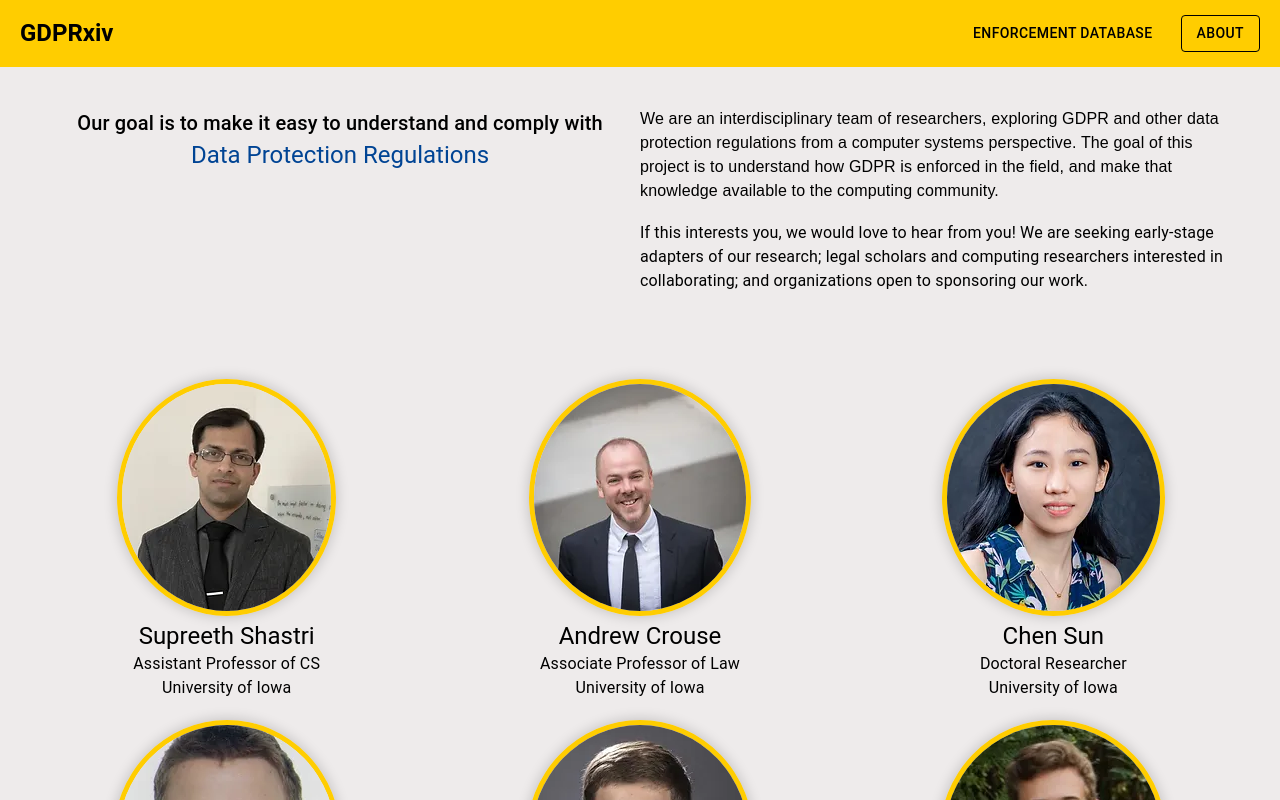
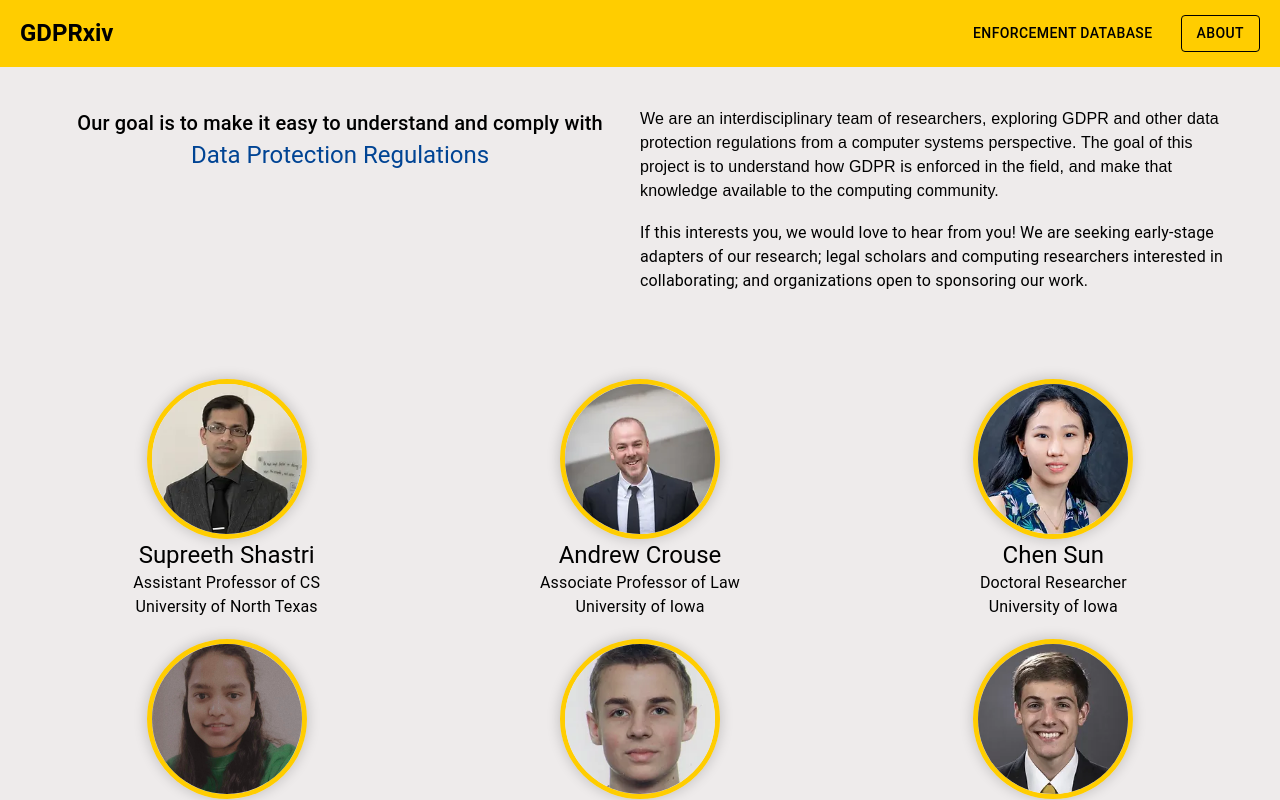
Before and after one commit to lawfulcomputing/GDPRxiv_Website, a React (Create React App) app: page /about in a window 1280 px wide. Shown: the top 800 px of the page. Built offline with nearby package versions, Linux system fonts and the light colour scheme.

Commit message:
Researcher.js file

```diff
--- a/src/modules/About/components/Researcher.js
+++ b/src/modules/About/components/Researcher.js
@@ -15,9 +15,13 @@
             src={photo}
             alt={`head shot of ${name} `}
             style={{
+              width: "150px",
+              height: "150px",
+              objectFit: "cover",
+              borderRadius: "50%",
               border: "5px solid #FFCD00",
-              borderRadius: "100%",
-              boxShadow: "0.00px 0.00px 14px 0px rgba(0,0,0,0.2)",
+              boxShadow: "0 0 14px rgba(0,0,0,0.2)",
+              display: "block",
             }}
           />
         </Grid>
--- a/src/modules/About/components/Researchers.js
+++ b/src/modules/About/components/Researchers.js
@@ -6,19 +6,23 @@
 import danielImg from '../assets/Daniel.webp'
 import evanImg from '../assets/evan-jacobs.webp'
 import dylanImg from '../assets/dylan-fair.webp'
+import venyaImg from '../assets/venya.webp'
 
 const Researchers = () => {
     return (
         <>
             <Grid container direction='row' justifyContent='space-evenly'>
                 <Grid item xs={12} md={4} >
-                    <Researcher photo={supreethImg} name={"Supreeth Shastri"} position={"Assistant Professor of CS"} school={"University of Iowa"}/>
+                    <Researcher photo={supreethImg} name={"Supreeth Shastri"} position={"Assistant Professor of CS"} school={"University of North Texas"}/>
                 </Grid>
                 <Grid item xs={12} md={4}>
                     <Researcher photo={andrewImg} name={"Andrew Crouse"} position={"Associate Professor of Law"} school={"University of Iowa"}/>
                 </Grid>
                 <Grid item xs={12} md={4}>
                     <Researcher photo={chenImg} name={"Chen Sun"} position={"Doctoral Researcher"} school={"University of Iowa"}/>
+                </Grid>
+                <Grid item xs={12} md={4}>
+                    <Researcher photo={venyaImg} name={"Venya Durgam"} position={"Doctoral Researcher"} school={"University of North Texas"}/>
                 </Grid>
                 <Grid item xs={12} md={4}>
                     <Researcher photo={danielImg} name={"Daniel Lehmann"} position={"Undergraduate Researcher"} school={"University of Copenhagen"}/>
```
Also changed, not shown: src/modules/About/assets/venya.webp (added).
